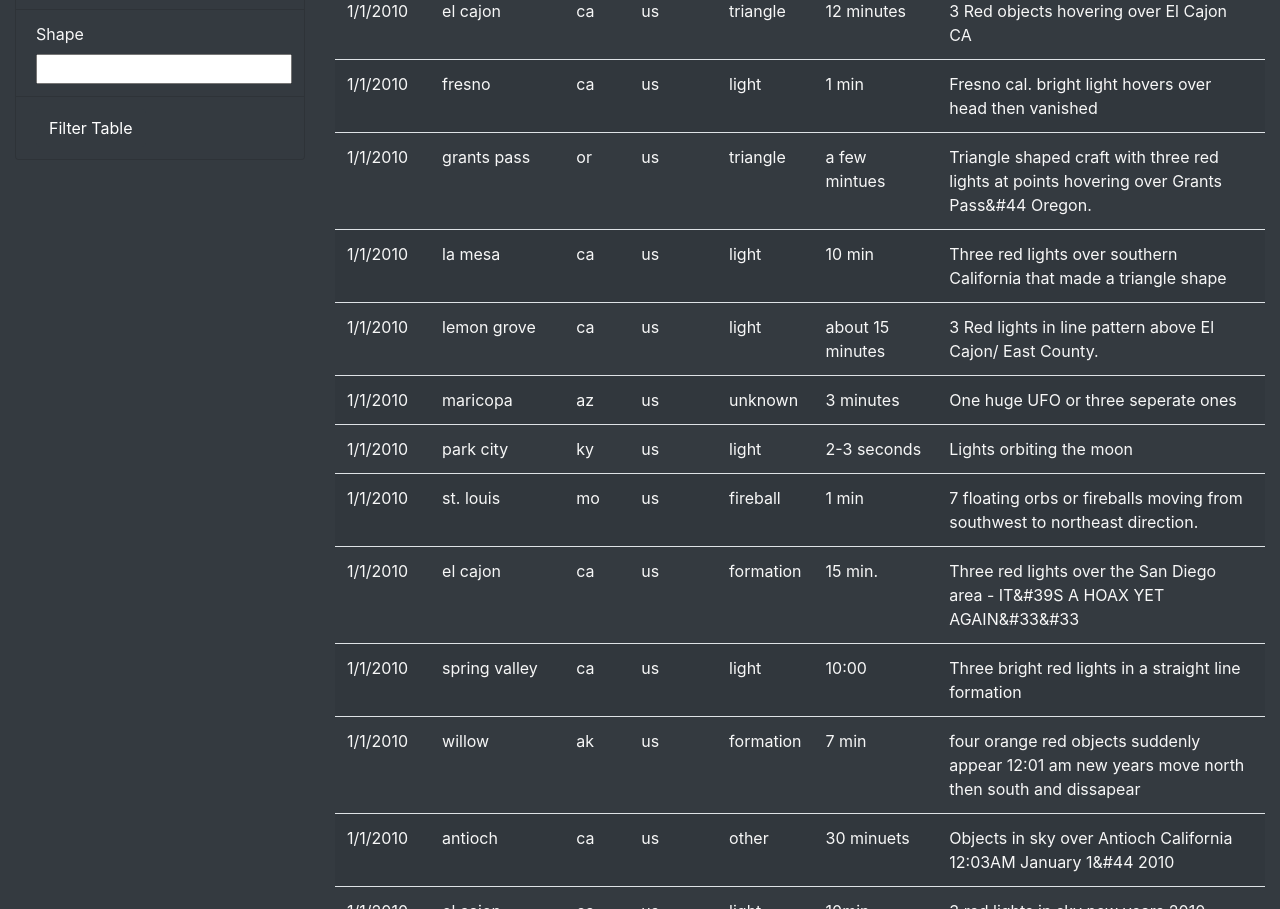
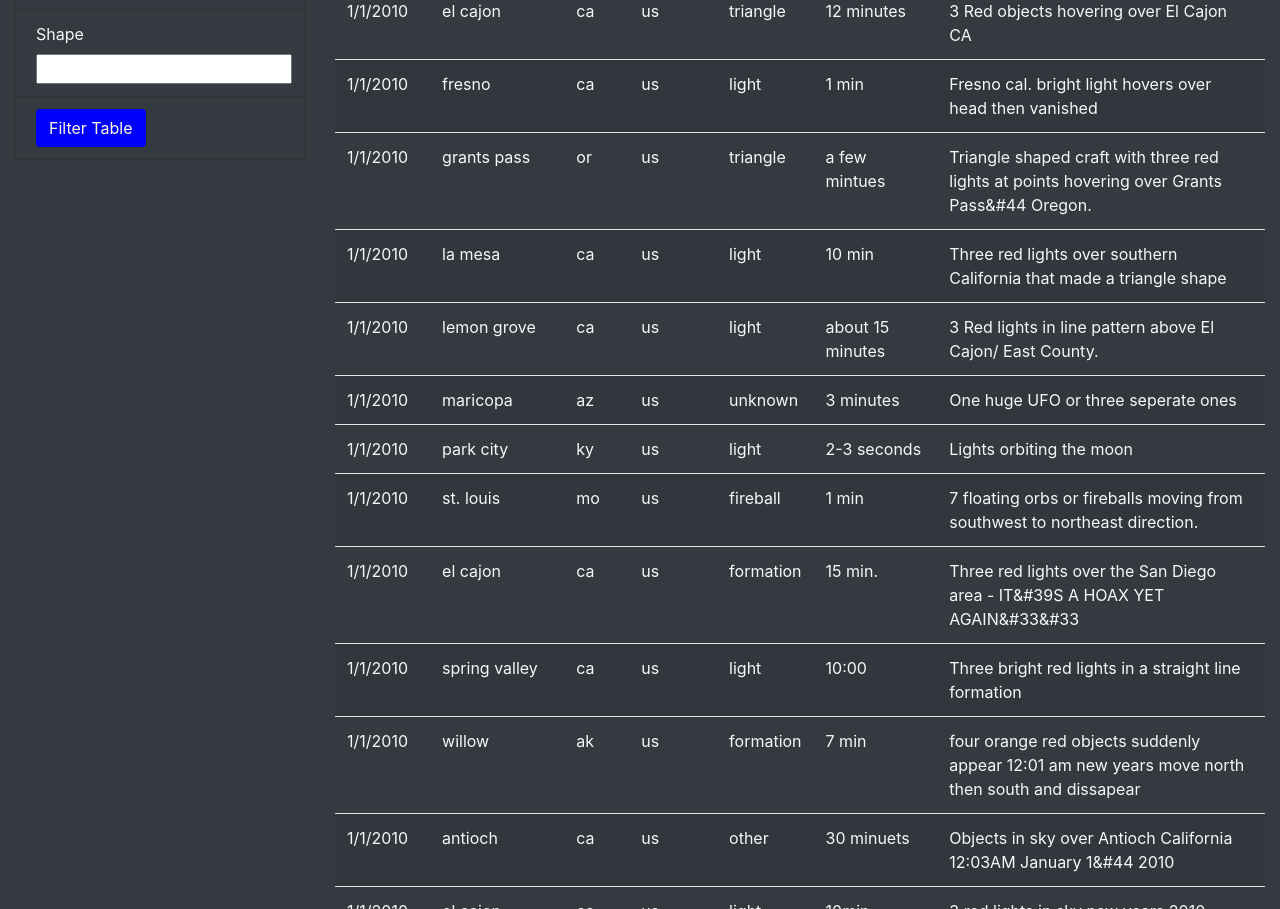
Before and after one commit to GirijaJoshi/UFOs, a plain HTML site: page index.html in a window 1280 px wide. Shown: the part 1118-2027 px from the top of the page. Drawn offline with nearby package versions, Linux system fonts and the light colour scheme.

Commit message:
changed color of a button

```diff
--- a/css/style.css
+++ b/css/style.css
@@ -8,3 +8,7 @@ body {
     background-size: 100% 100%;
     text-align: center;
 }
+button {
+    background-color: blue;
+    color: cornsilk;
+}
--- a/index.html
+++ b/index.html
@@ -62,7 +62,7 @@
                                 <input type="text" placeholder="" id="shape" />
                             </li>
                             <li class="list-group-item bg-dark">
-                                <button id="filter-btn" type="button" class="btn bg-dark" style="color:white;">Filter Table</button>
+                                <button id="filter-btn" type="button" class="btn">Filter Table</button>
                             </li>
                         </ul>
                       </form>
```
